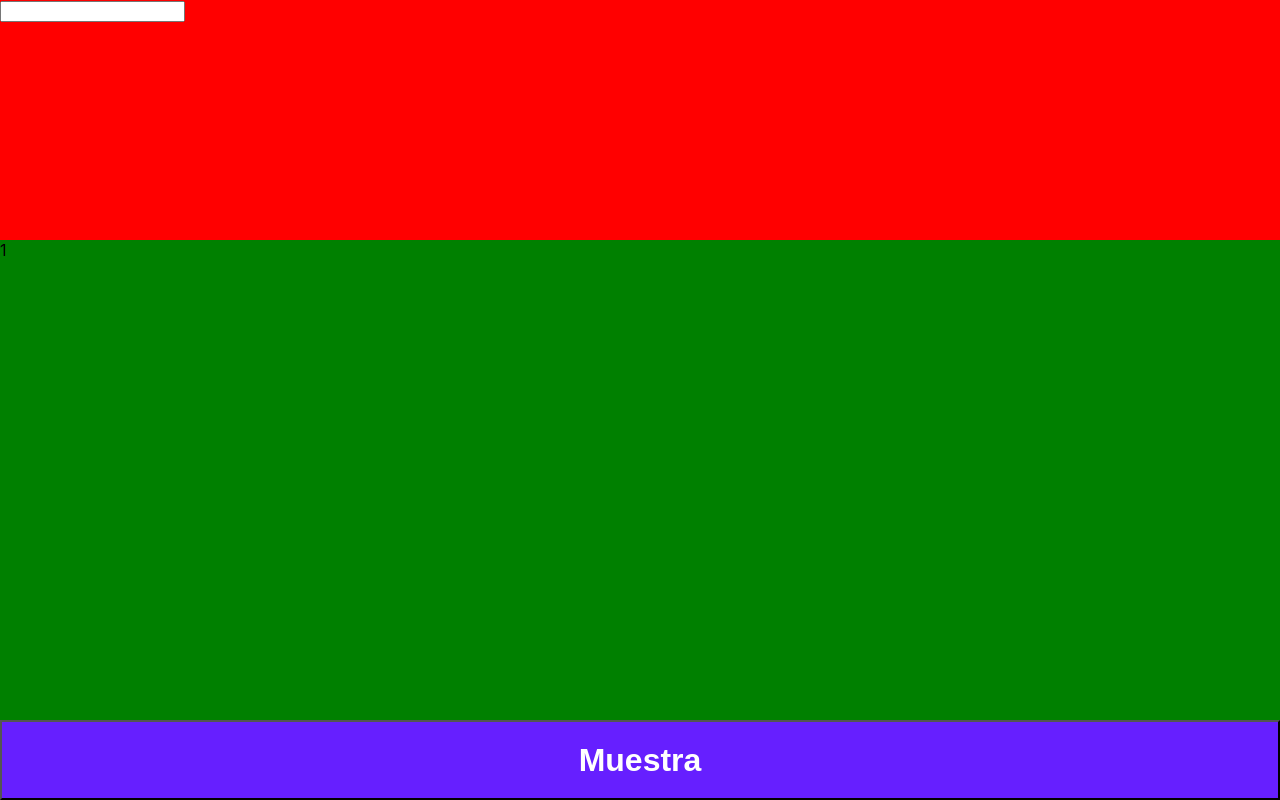
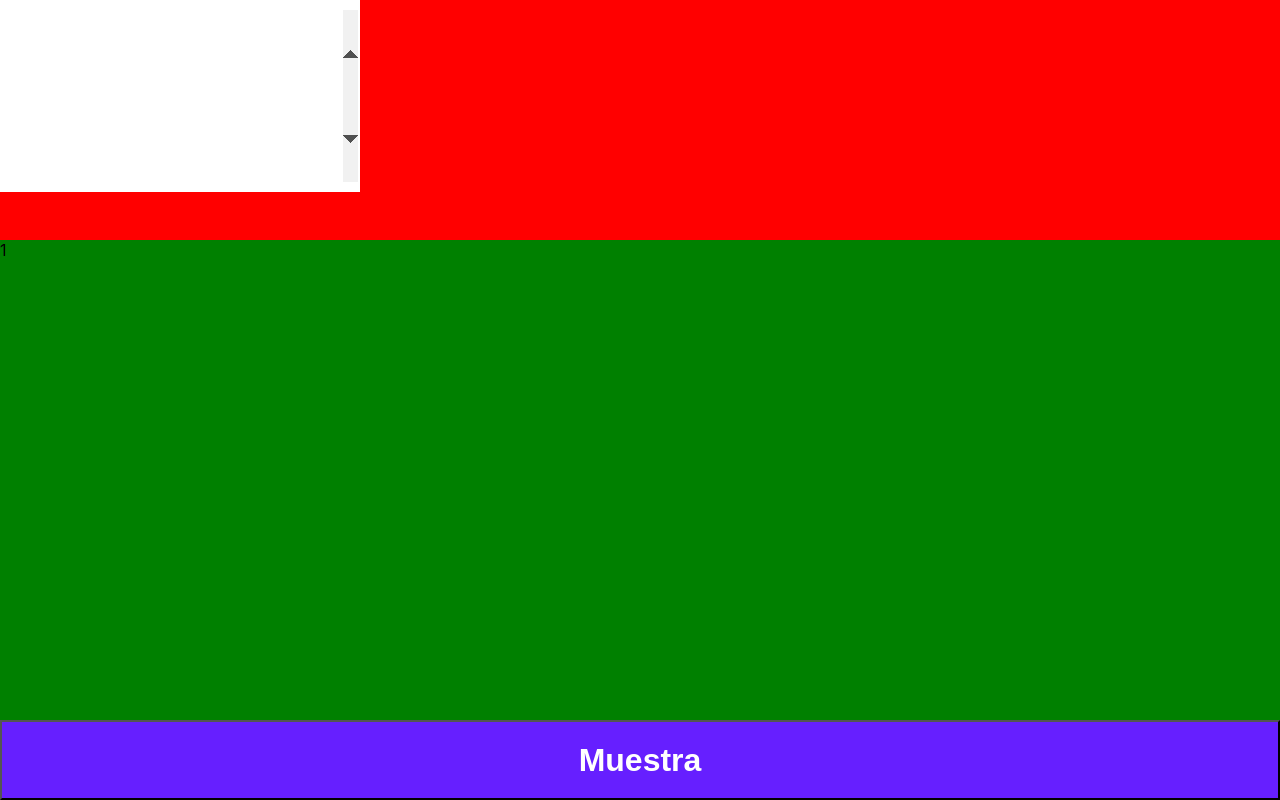
Before and after one commit to georgefarfan/react-list, a React (Create React App) app: page / in a window 1280 px wide. Built offline with nearby package versions, Linux system fonts and the light colour scheme.

Commit message:
[numbers] - input modified

```diff
--- a/src/components/numbers/numbers.css
+++ b/src/components/numbers/numbers.css
@@ -2,3 +2,10 @@
   background: #ff0000;
   height: 30vh;
 }
+
+input {
+  border: 0px;
+  width: 356px;
+  height: 190px;
+  font-size: 150px;
+}
```
